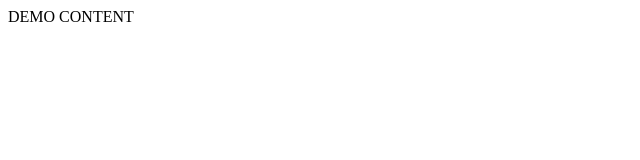
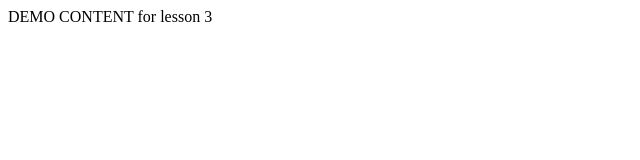
Before and after one commit to mkrivickas/pamoka3, a website: page index.html in a window 1280 px wide. Shown: the full height of the page, 0-640 px from the left. Drawn offline with Linux system fonts and the light colour scheme.

Commit message:
commit 2

```diff
--- a/index.html
+++ b/index.html
@@ -6,6 +6,6 @@
     <title>Bit | Pamoka 3</title>
   </head>
   <body>
-    DEMO CONTENT
+    DEMO CONTENT for lesson 3
   </body>
 </html>
```
